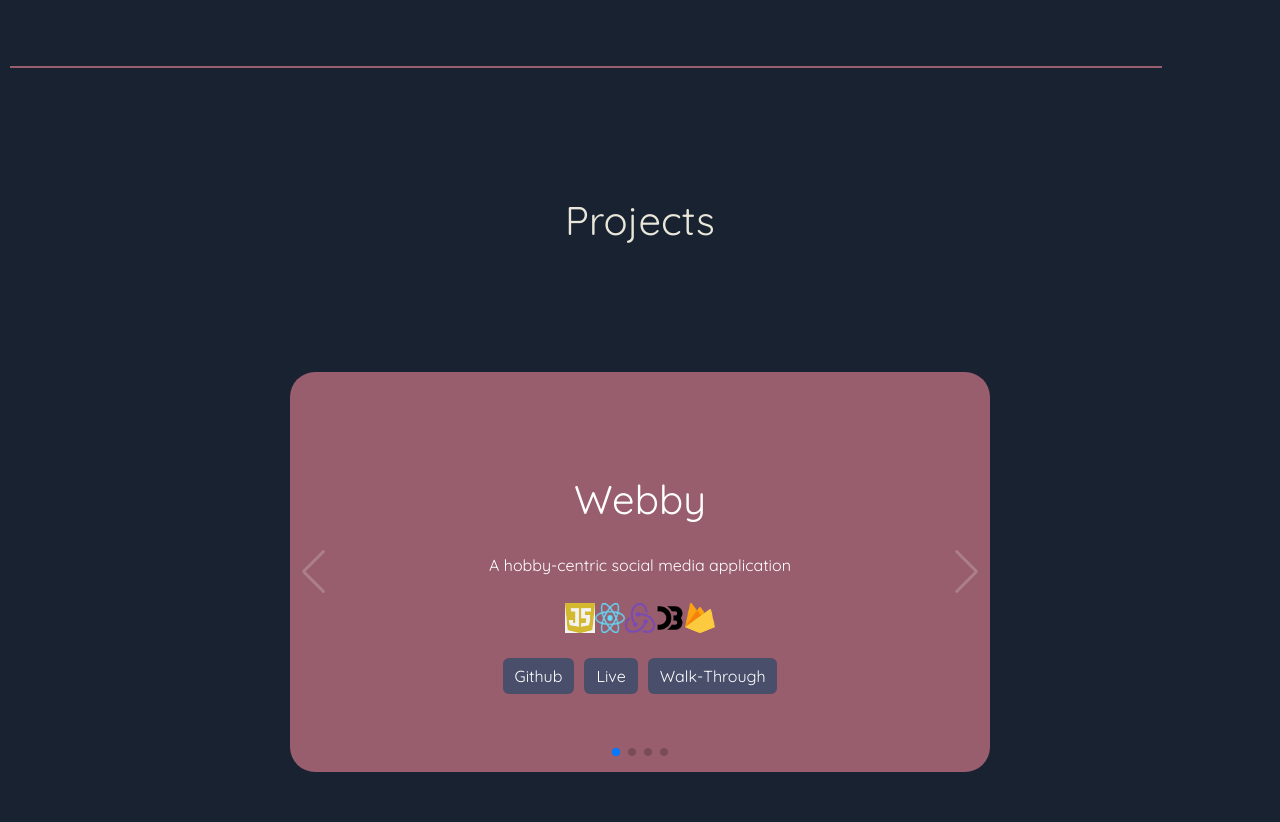
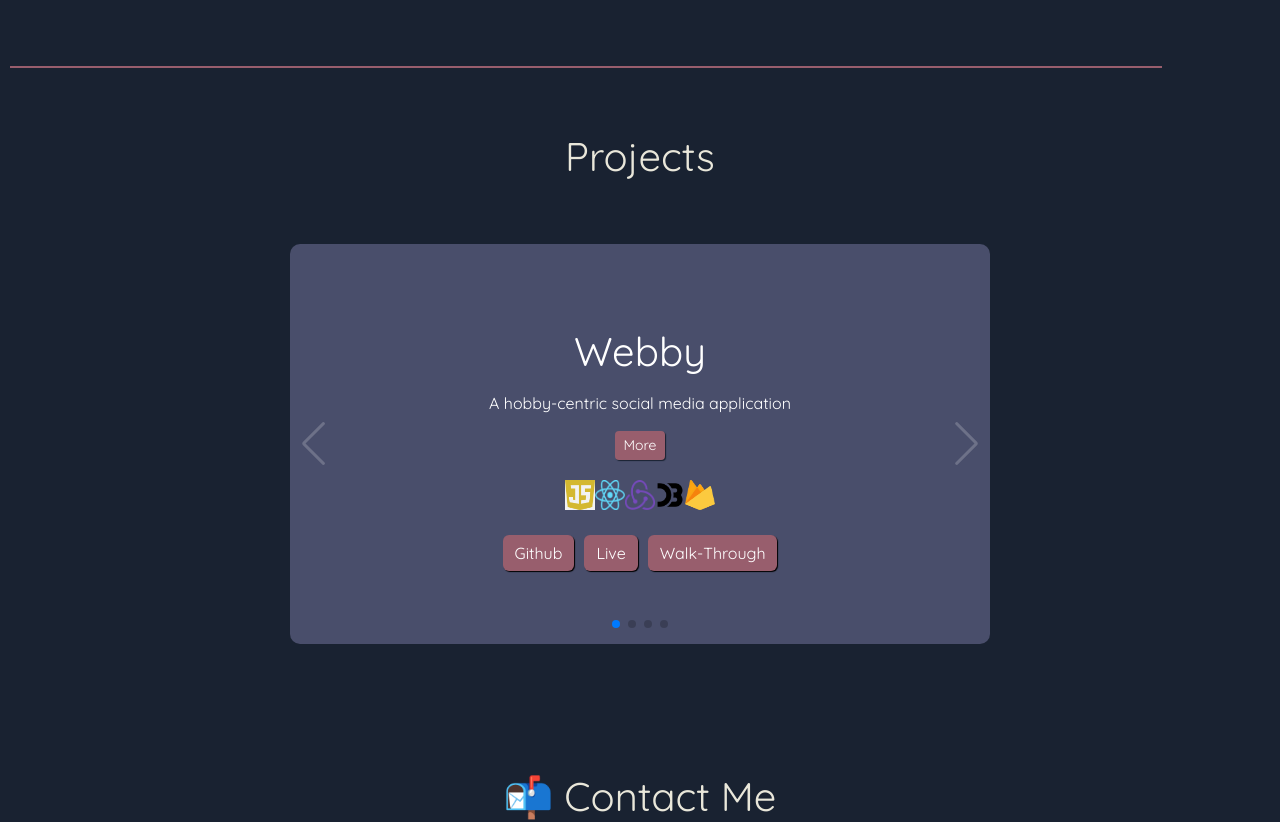
Before and after one commit to lavenderfi/FM-Portfolio, a React (Create React App) app: page / in a window 1280 px wide. Shown: the part 1640-2462 px from the top of the page. Built offline with nearby package versions, Linux system fonts and the light colour scheme.

Commit message:
project descriptions, minor changes

```diff
--- a/src/components/Home.js
+++ b/src/components/Home.js
@@ -1,25 +1,40 @@
 import { Card } from 'react-bootstrap';
 import { useState } from 'react';
 
-
 export default function Home() {
-  const [show, setShow] = useState(true)
+  const [show, setShow] = useState(true);
 
   return (
-    <section id='home'><div className='line'></div>
+    <section id="home">
+      <div className="line"></div>
       <div className="home">
         <div>
-      <div aria-label={'image'} onMouseOver={() => setShow(false)}
+          <div
+            aria-label={'image'}
+            onMouseOver={() => setShow(false)}
             onMouseOut={() => setShow(true)}
-      className='photo'
+            className="photo"
           >
-        <img  src={'/one.jpg'} alt={`Fiona's head-shot`} style={{ opacity: show ? 1 : 0, transition: show ? '0.4s' : '0.4s' }}/>
+            <img
+              src={'/one.jpg'}
+              alt={`Fiona's head-shot`}
+              style={{
+                opacity: show ? 1 : 0,
+                transition: show ? '0.4s' : '0.4s',
+                height:'100%'
+              }}
+            />
           </div>
 
-      <h1>FIONA MURRAY</h1></div>
+          <h1>FIONA MURRAY</h1>
+        </div>
         <div style={{ padding: '5px' }}>
-      <a className='btn btn-dark' role='button'href={require('../assets/Resume.pdf')}
-          download="Fiona-Murray-Resume">
+          <a
+            className="btn btn-dark"
+            role="button"
+            href={require('../assets/Resume.pdf')}
+            download="Fiona-Murray-Resume"
+          >
             Resume
           </a>
 
@@ -27,19 +42,27 @@ export default function Home() {
             <Card.Body>
               <Card.Text>
                 Welcome! I'm a software developer, graduated from the Grace
-            Hopper program at Fullstack Academy.
+                Hopper program at Fullstack Academy and currently working as a
+                freelance developer.
               </Card.Text>
               <Card.Text>
                 I aspire to bring an emphasis on accessibility and diversity to
                 every project I build and work on.
               </Card.Text>
-          <Card.Text className='fun-fact'>
-
-          </Card.Text>
+              <Card.Text className="fun-fact"></Card.Text>
             </Card.Body>
           </Card>
-      <span role="img" aria-label="roller-skate" style={{fontWeight:'bold'}}>🛼 Fun Fact:</span>
-          <small> I spend my time outside of coding learning flips and tricks on roller-skates at skate-parks!</small>
+          <span
+            role="img"
+            aria-label="roller-skate"
+            style={{ fontWeight: 'bold' }}
+          >
+            🛼 Fun Fact:
+          </span>
+          <small>
+            I spend my time outside of coding learning flips and tricks on
+            roller-skates at skate-parks!
+          </small>
         </div>
       </div>
     </section>
--- a/src/components/Projects.js
+++ b/src/components/Projects.js
@@ -1,12 +1,28 @@
-import projects from './projectData'
+import {projects,descriptions} from './projectData'
 import "swiper/swiper-bundle.min.css";
 import "swiper/swiper.min.css";
-
+import Modal from 'react-bootstrap/Modal';
+import { useState } from 'react';
 import { Autoplay, Navigation, Pagination,A11y} from "swiper";
 import { Swiper, SwiperSlide } from "swiper/react";
-
+import Button from 'react-bootstrap/Button'
 
 export default function Projects() {
+  const [show, setShow] = useState(false);
+  let [current,setCurrent] = useState(0)
+  const handleClose = () => {
+    setShow(false)
+    ;}
+  const handleShow = (e) => {
+    setShow(true);
+    setCurrent(e.target.value)
+  }
+  const chooseDescription = () => {
+    let proj = descriptions.filter(proj => {
+      return Number(current) === Number(proj.id)
+    })
+    return `${proj[0].description}`
+  }
   return (
     <section id='projects' className='projects'>
      <div className='line'></div>
@@ -36,12 +52,13 @@ export default function Projects() {
       >
          {projects.map(project => {
       return (
-        <SwiperSlide className='proj' key={project.title}>
+        <div>
+        <SwiperSlide className='proj' key={project.title} style={{borderRadius:'10px'}}>
       <div >
         <div>
             <h1>{project.title}</h1>
          <p>{project.description}</p>
-
+ <Button size='sm' onClick={handleShow} value={project.id}>More</Button>
           <div className="techs">
             {project.techs.map((tech,i)  => {
               return (
@@ -65,10 +82,17 @@ export default function Projects() {
               </a>
            } </div>
            </div>
+
              </SwiperSlide>
+
+             </div>
       )
     })}
-
+       <Modal show={show} onHide={handleClose} aria-labelledby="contained-modal-title-vcenter" centered style={{color:'black'}}>
+        <Modal.Header closeButton></Modal.Header>
+        <Modal.Body>
+          {chooseDescription()}</Modal.Body>
+      </Modal>
         </Swiper>
 
 
--- a/src/components/projectData.js
+++ b/src/components/projectData.js
@@ -1,31 +1,83 @@
-const projects =[
+const projects = [
   {
-        title:'Webby',
-        description:'A hobby-centric social media application',
-        techs:[["/jslogo.png","javascript-logo"],["/logo8.png","react.js-logo"],["/logo1.png","Redux-logo"],["/d3-black.png","D3-logo"],["/firebase.png","firebase-logo"]],
-        github:"https://github.com/THEM-exclamationpoint/Webby",
-        live:"https://webby-social.netlify.app",
-        walkThrough: "https://www.youtube.com/watch?v=aT0Iyc1XshI"
+    title: 'Webby',
+    id:0,
+    description: 'A hobby-centric social media application',
+    techs: [
+      ['/jslogo.png', 'javascript-logo'],
+      ['/logo8.png', 'react.js-logo'],
+      ['/logo1.png', 'Redux-logo'],
+      ['/d3-black.png', 'D3-logo'],
+      ['/firebase.png', 'firebase-logo'],
+    ],
+    github: 'https://github.com/THEM-exclamationpoint/Webby',
+    live: 'https://webby-social.netlify.app',
+    walkThrough: 'https://www.youtube.com/watch?v=aT0Iyc1XshI',
   },
   {
-        title:'Every Daisy of the Week',
-        description:'An e-commerce web application',
-        techs:[["/jslogo.png","javascript-logo"],["/logo8.png","react.js-logo"],["/logo1.png","Redux-logo"],["https://w7.pngwing.com/pngs/925/447/png-transparent-express-js-node-js-javascript-mongodb-node-js-text-trademark-logo.png","Express-logo"],["/logo7.png","PostgreSQL-logo"]],
-        github:"https://github.com/Sassy-Software-Engineers/Grace-Shopper",
-        live:"https://every-daisy.onrender.com/",
+    title: 'Every Daisy of the Week',
+    id:1,
+    description: 'An e-commerce web application',
+    techs: [
+      ['/jslogo.png', 'javascript-logo'],
+      ['/logo8.png', 'react.js-logo'],
+      ['/logo1.png', 'Redux-logo'],
+      [
+        'https://w7.pngwing.com/pngs/925/447/png-transparent-express-js-node-js-javascript-mongodb-node-js-text-trademark-logo.png',
+        'Express-logo',
+      ],
+      ['/logo7.png', 'PostgreSQL-logo'],
+    ],
+    github: 'https://github.com/Sassy-Software-Engineers/Grace-Shopper',
+    live: 'https://every-daisy.onrender.com/',
   },
   {
-        title:'Eat Up!',
-        description:'Recipe generator using the Tasty API',
-        techs:[["/jslogo.png","javascript-logo"],["/logo8.png","react.js-logo"]],
-        github:"https://github.com/lavenderfi/Eat-Up",
+    title: 'Eat Up!',
+    id:2,
+    description: 'Recipe generator using the Tasty API',
+    techs: [
+      ['/jslogo.png', 'javascript-logo'],
+      ['/logo8.png', 'react.js-logo'],
+    ],
+    github: 'https://github.com/lavenderfi/Eat-Up',
   },
   {
-        title:'Junior Phase Final Project',
-        description:'CRUD application for a database of students and campuses',
-        techs:[["/jslogo.png","javascript-logo"],["/logo8.png","react.js-logo"],["/logo1.png","Redux-logo"],["https://w7.pngwing.com/pngs/925/447/png-transparent-express-js-node-js-javascript-mongodb-node-js-text-trademark-logo.png","Express-logo"],["/logo7.png","PostgreSQL-logo"]],
-        walkThrough: "https://youtu.be/VBvD4EOo9Xc"
+    title: 'Campus Tracker',
+    id:3,
+    description: 'CRUD application for a database of students and campuses',
+    techs: [
+      ['/jslogo.png', 'javascript-logo'],
+      ['/logo8.png', 'react.js-logo'],
+      ['/logo1.png', 'Redux-logo'],
+      [
+        'https://w7.pngwing.com/pngs/925/447/png-transparent-express-js-node-js-javascript-mongodb-node-js-text-trademark-logo.png',
+        'Express-logo',
+      ],
+      ['/logo7.png', 'PostgreSQL-logo'],
+    ],
+    walkThrough: 'https://youtu.be/VBvD4EOo9Xc',
   },
-]
-
-export default projects
+];
+const descriptions = [
+  {
+    id:0,
+    description:
+      'For this project, we used Firebase in order to utilize their authentication, as well as their use of snapshot listeners in order to have a functional chat. I worked on the entire chat functionality and the majority of the styling, to create something usable and intuitive. We also integrated D3 as a data visualization tool for our web component. We worked hard within only a few weeks to create an application that is accessible, user-friendly, and responsive. Check out the walkthrough and live website!',
+  },
+  {
+    id:1,
+    description:
+      'This e-commerce application has a Postgres backend, that was setup to handle a user, their cart, and their various orders. I also utilized tokens and local storage to track a users cart, whether logged in or not. Express was used for API calls, connected to the React front-end through Axios. Redux was implemented to handle complex state. This project was a great learning tool in arranging a successful database schema, as well as building something under a strict time limit. Take a look at this, as well as Webby to see the rapid front-end advancement in less than a month.',
+  },
+  {
+    id:2,
+    description:
+      'A solely front-end application, I built this as someone who struggles to think of something to eat every day. I wanted to show successfully fetching data from a pre-made API, and working with that data',
+  },
+  {
+    id:3,
+    description:
+      'Built less than a month after learning how to work with these technologies, this is a React/Postgres CRUD application with a seed of (Avatar the Last Airbender themed) students and campuses. The front end uses React class components instead of functional components, and is able to instantly update the database and browser to add, remove, update, and delete student and campus information.',
+  },
+];
+export {projects, descriptions};
--- a/src/index.css
+++ b/src/index.css
@@ -136,20 +136,36 @@ z-index: 999;
 }
 .proj {
   display:flex;
-  background-color: #985e6d !important;
+  background-color: #494e6b !important;
   color:white  !important;
   justify-content: center !important;
   border-radius: 25px;
 }
 .projects h1{
-margin:10%
+margin:5%
 }
 .projects a {
-  background-color: #494e6b;
-  border:none
+  background-color: #985e6d;
+  border:none;
+  box-shadow: 1px 1px 1px black;
 }
 .projects a:hover {
-  background-color: #31354e;
+  background-color: #823f4f;
+  box-shadow: 1px 1px 1px #192231;
+}
+.projects button {
+  background-color: #985e6d;
+  border:none;
+  box-shadow: 1px 1px 1px #192231;
+}
+.projects button:hover {
+  background-color: #823f4f;
+  box-shadow: 1px 1px 1px #192231;
+}
+.projects button:focus {
+  background-color: #823f4f;
+  box-shadow: 1px 1px 1px #192231;
+  outline: none !important;
 }
 .contact {
   margin:10%
```
Lines whose indentation alone changed are shown as unchanged.
